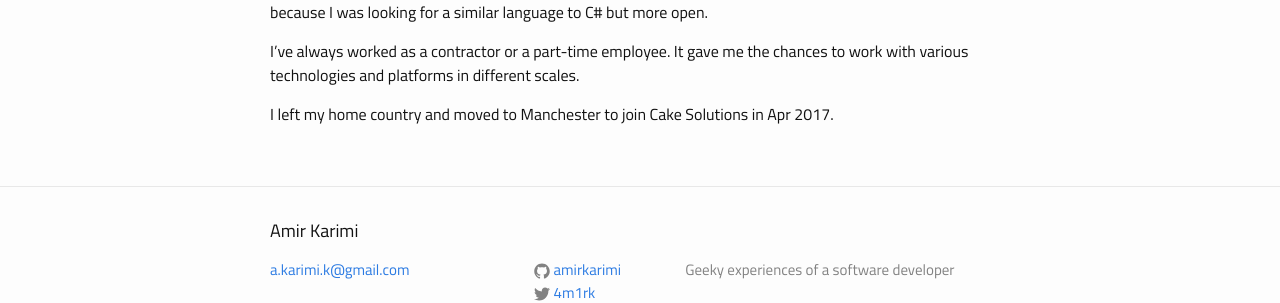
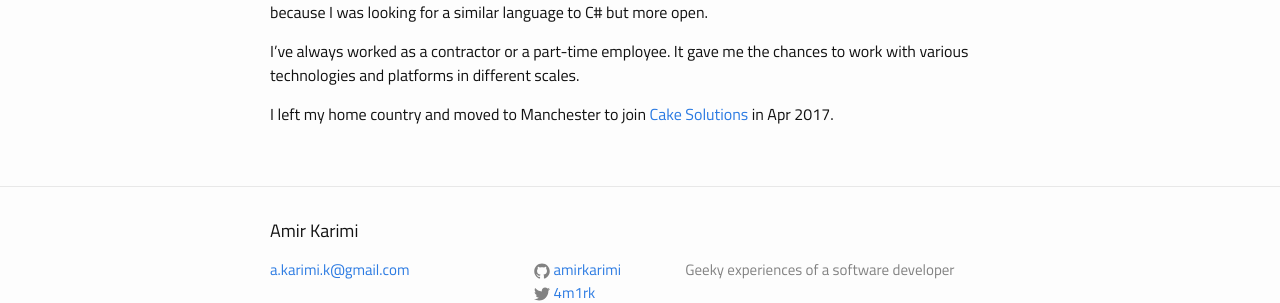
Before and after one commit to amirkarimi/amirkarimi.github.io, a Jekyll site: the page built from about.md, in a window 1280 px wide. Shown: the part 560-863 px from the top of the page. Built offline with Jekyll 4.4.1, drawn with Linux system fonts in a browser that asks for light colours; part of the change alters nothing that is shown.

```diff
--- a/about.md
+++ b/about.md
@@ -16,4 +16,4 @@ In Dec 2013, I decided to move to the wild and free world of the open source and
 
 I've always worked as a contractor or a part-time employee. It gave me the chances to work with various technologies and platforms in different scales.
 
-I left my home country and moved to Manchester to join Cake Solutions in Apr 2017.
+I left my home country and moved to Manchester to join [Cake Solutions](https://www.cakesolutions.net) in Apr 2017.
```
